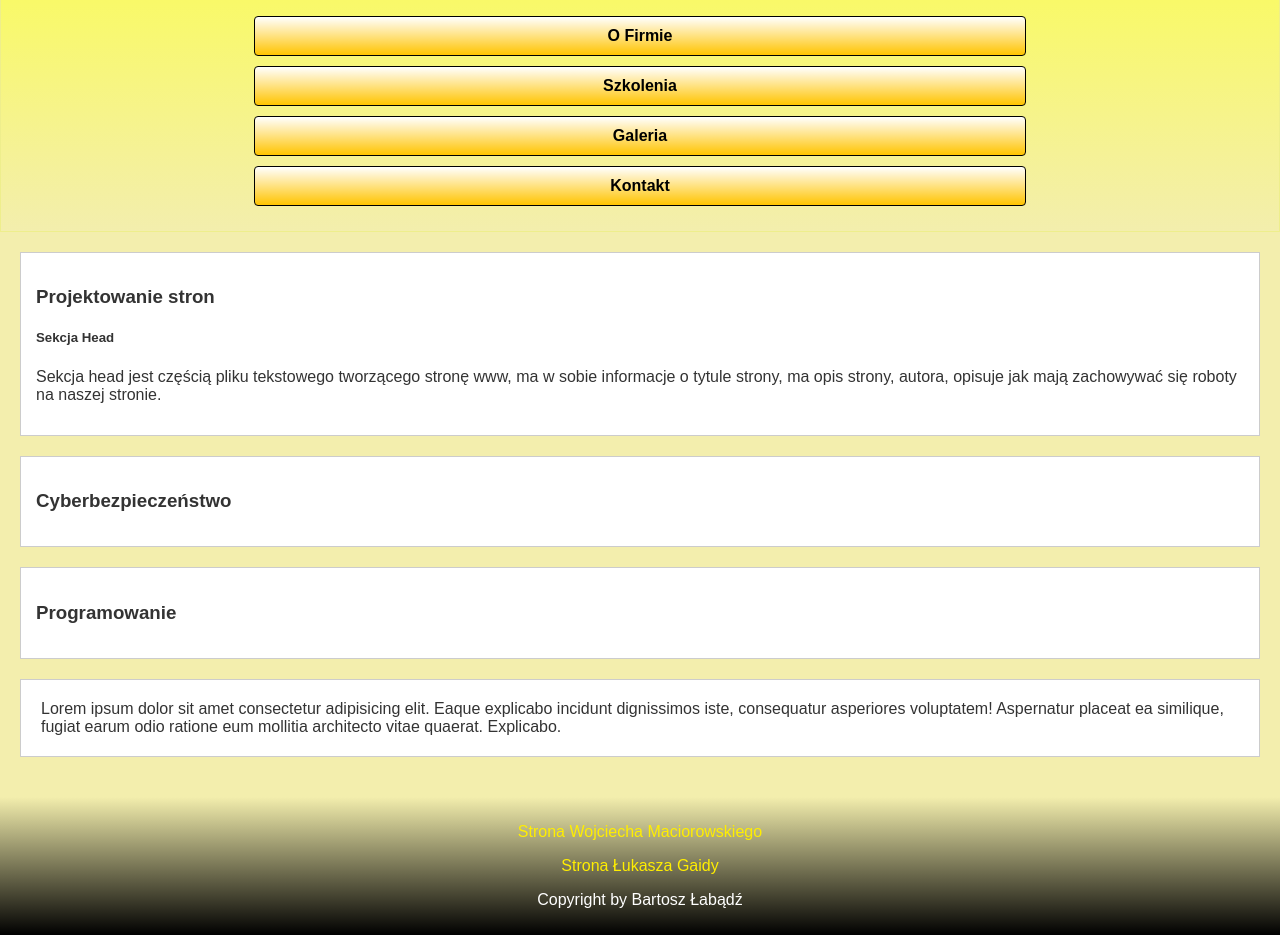
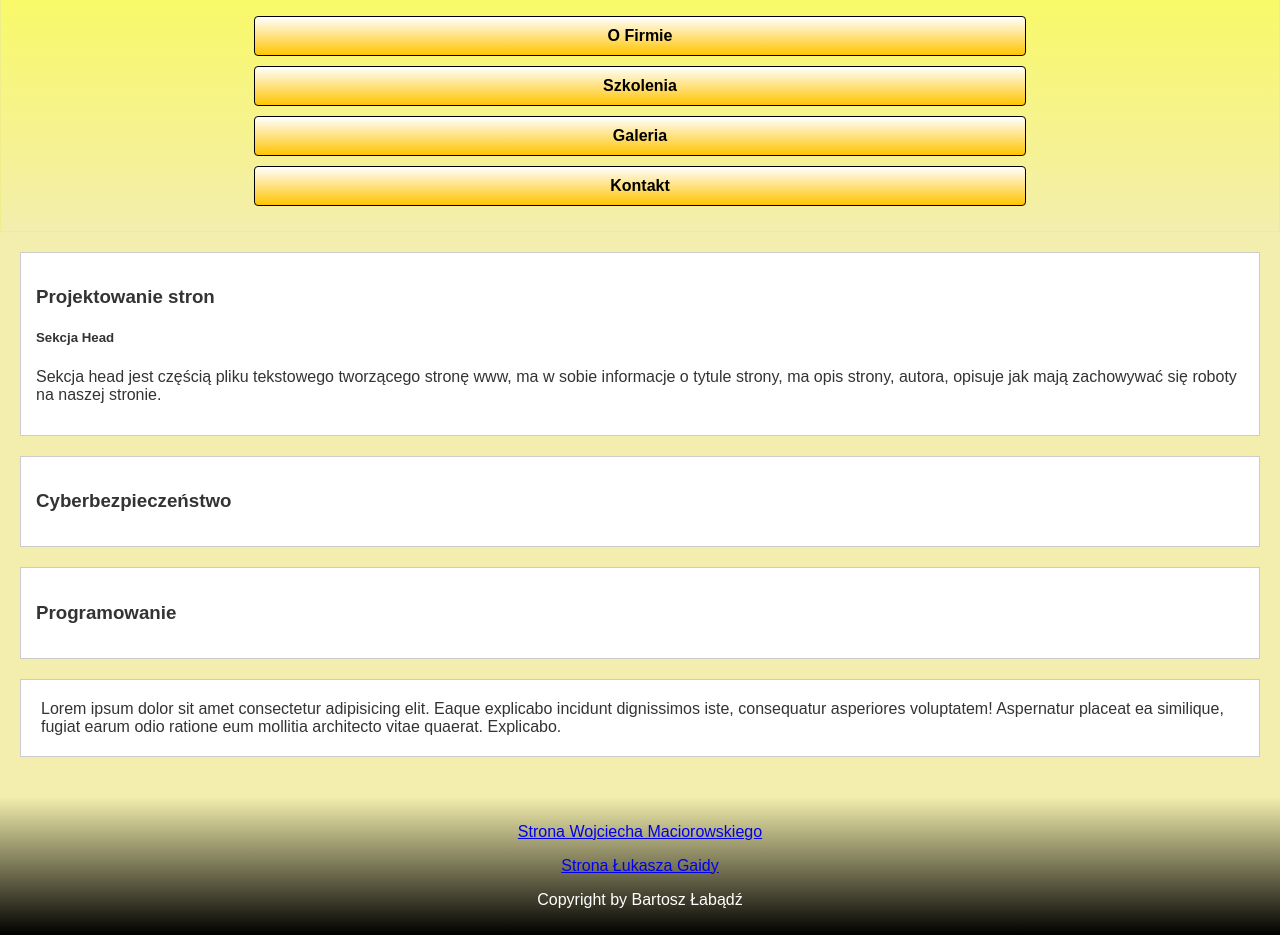
Before and after one commit to opilog12/Zesti, a plain HTML site: page index.html in a window 1280 px wide. Shown: the part 121-1056 px from the top of the page. Drawn offline with Linux system fonts and the light colour scheme.

Commit message:
Update style.css

```diff
--- a/style.css
+++ b/style.css
@@ -61,16 +61,6 @@ footer {
     padding: 10px;
     margin-top: 40px;
 }
-
-footer a {
-    color: rgb(255, 238, 0);
-    text-decoration: none;
-}
-
-footer a:hover {
-    text-decoration: underline;
-}
-
 .Pismoreczne {
     font-family: Bradley Hand, cursive;
 }
```
